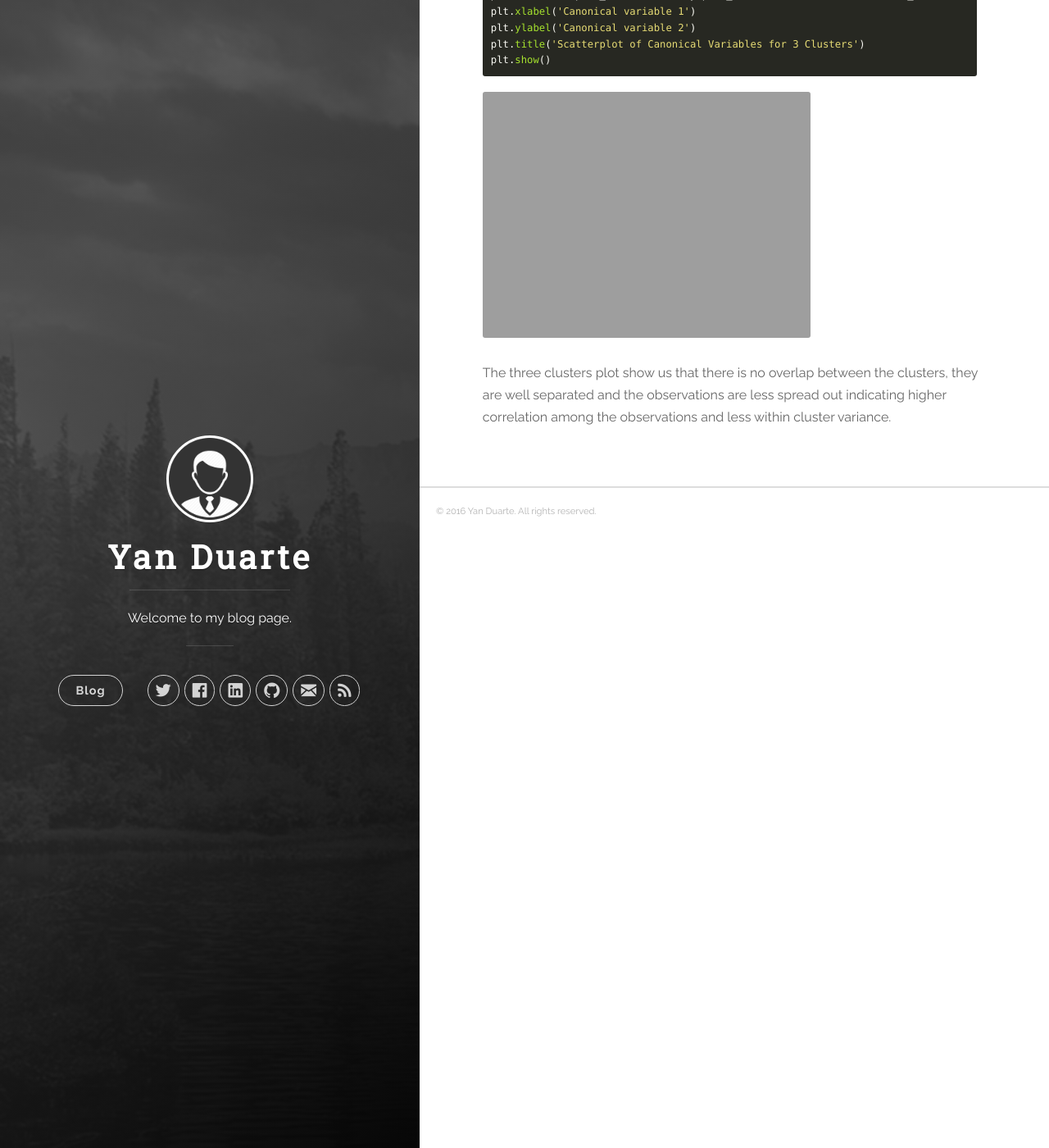
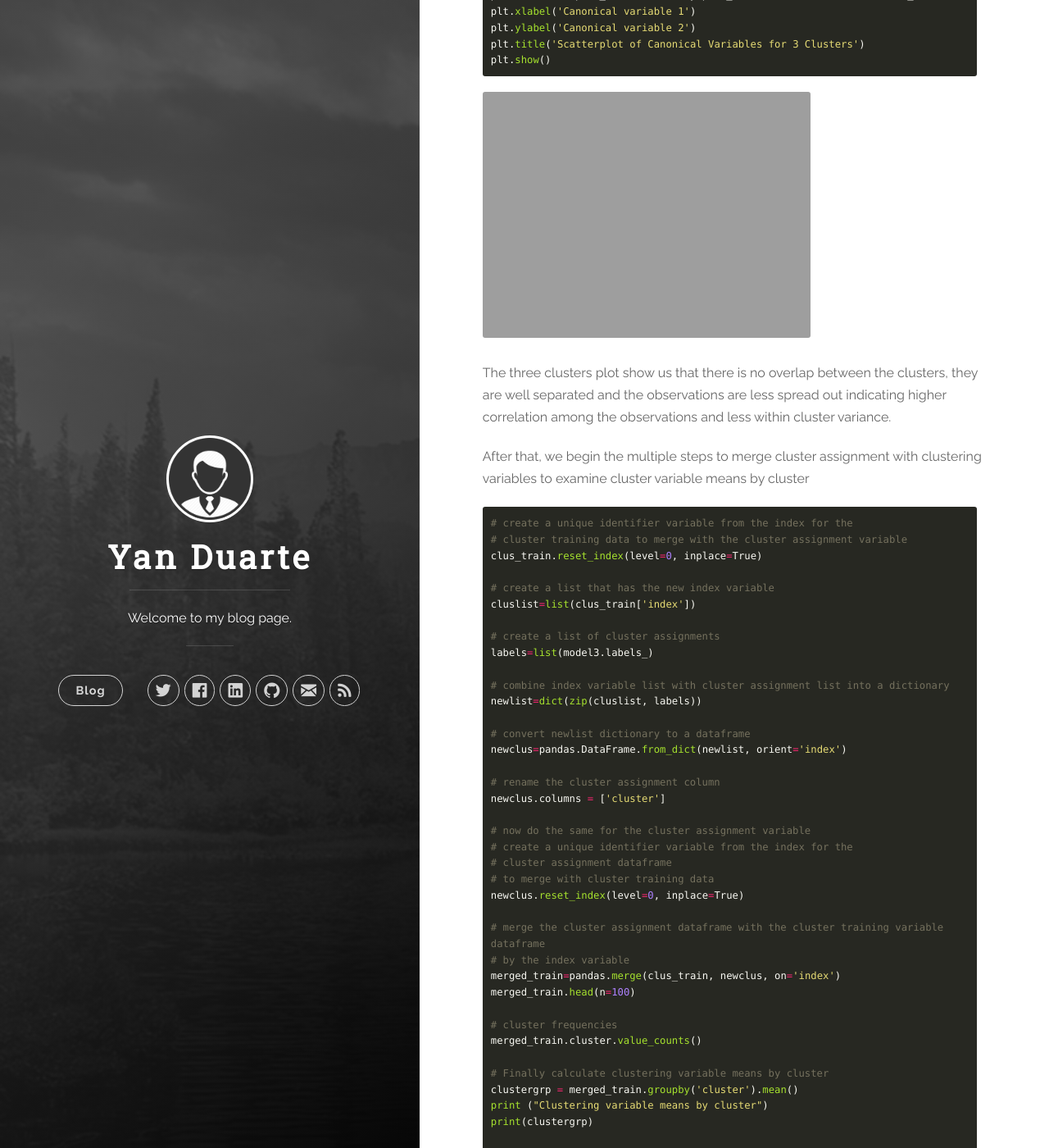
Before and after one commit to yan-duarte/yan-duarte.github.io, a Jekyll site: the page built from _posts/2016-10-27-MLDA-Assignment4.md, in a window 1280 px wide and 1400 px high, scrolled down 4085 px. Shown: the whole window at 82% size. Built offline with Jekyll 4.4.1, drawn with Linux system fonts in a browser that asks for light colours; nearby versions of some CDN libraries; some of the changed text lies outside the part shown.

Commit message:
Updated 2016-10-27-MLDA-Assignment4.md

````diff
--- a/_posts/2016-10-27-MLDA-Assignment4.md
+++ b/_posts/2016-10-27-MLDA-Assignment4.md
@@ -145,3 +145,65 @@ plt.show()
 ![#fig_3]({{site.baseurl}}/yan-duarte.github.io/images/mlda-assignments/mlda-ass4-fig3.png)
 
 The three clusters plot show us that there is no overlap between the clusters, they are well separated and the observations are less spread out indicating higher correlation among the observations and less within cluster variance.
+
+
+After that, we begin the multiple steps to merge cluster assignment with clustering variables to examine
+cluster variable means by cluster
+
+```python
+# create a unique identifier variable from the index for the
+# cluster training data to merge with the cluster assignment variable
+clus_train.reset_index(level=0, inplace=True)
+
+# create a list that has the new index variable
+cluslist=list(clus_train['index'])
+
+# create a list of cluster assignments
+labels=list(model3.labels_)
+
+# combine index variable list with cluster assignment list into a dictionary
+newlist=dict(zip(cluslist, labels))
+
+# convert newlist dictionary to a dataframe
+newclus=pandas.DataFrame.from_dict(newlist, orient='index')
+
+# rename the cluster assignment column
+newclus.columns = ['cluster']
+
+# now do the same for the cluster assignment variable
+# create a unique identifier variable from the index for the
+# cluster assignment dataframe
+# to merge with cluster training data
+newclus.reset_index(level=0, inplace=True)
+
+# merge the cluster assignment dataframe with the cluster training variable dataframe
+# by the index variable
+merged_train=pandas.merge(clus_train, newclus, on='index')
+merged_train.head(n=100)
+
+# cluster frequencies
+merged_train.cluster.value_counts()
+
+# Finally calculate clustering variable means by cluster
+clustergrp = merged_train.groupby('cluster').mean()
+print ("Clustering variable means by cluster")
+print(clustergrp)
+
+```
+
+```
+Clustering variable means by cluster
+         index  meanSugarPerson  meanFoodPerson  meanCholesterol  \
+cluster
+0        63.29             0.32            0.00            -0.04
+1        64.27             0.95            1.41             1.33
+2        70.82            -1.08           -0.88            -0.90
+
+         breastCancer100th
+cluster
+0                    -0.28
+1                     1.54
+2                    -0.71
+```
+
+We can see that cluster 0 and cluster 2 are cases that the mean of sugar intake, food consumption and cholesterol in blood are low and, consecutively the incidence of breast cancer is low too. Now for cluster 1, we can see that all variables have a high value.
````
